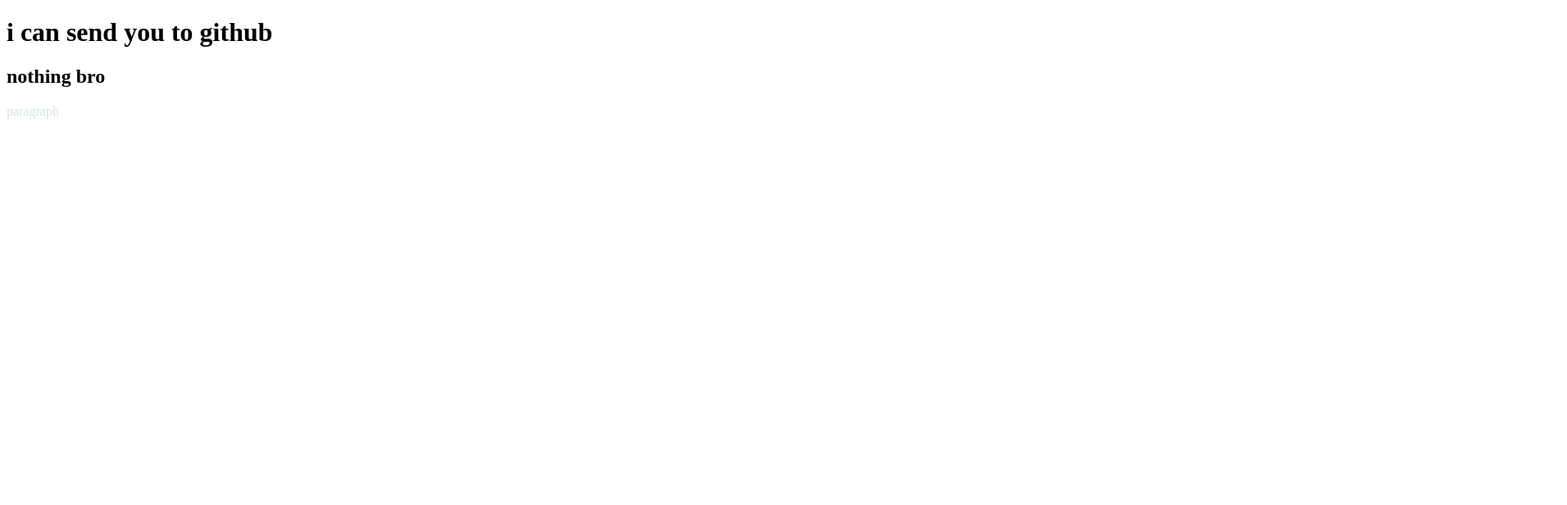
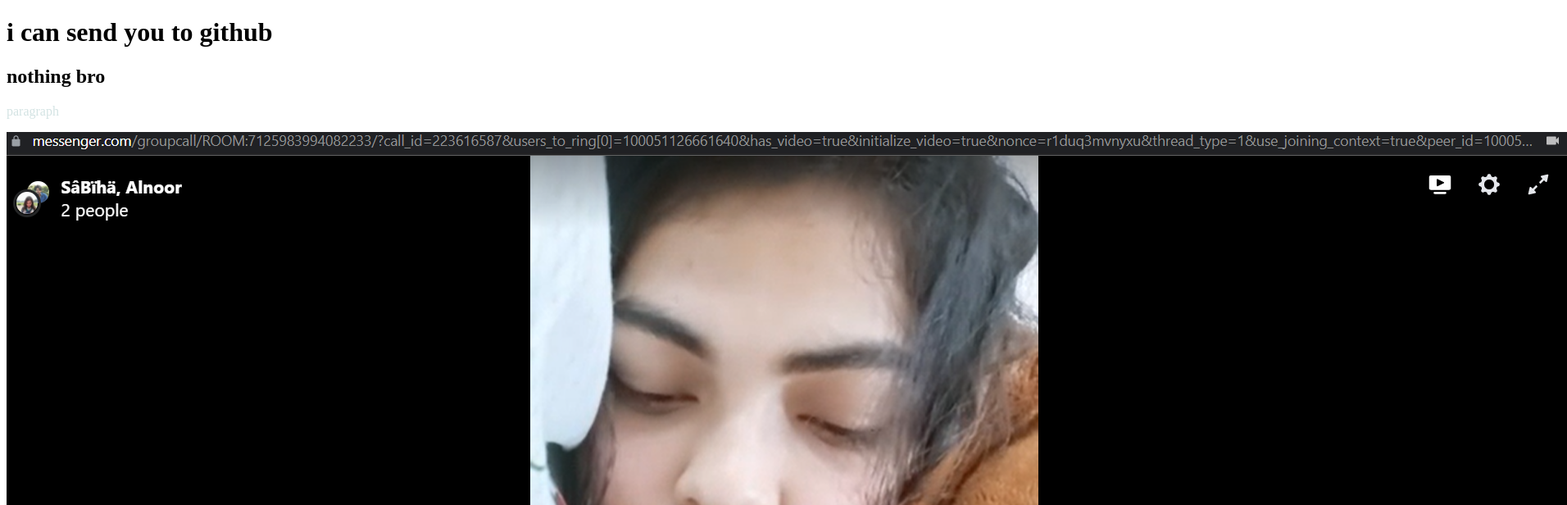
Before and after one commit to Alnoor-Riyad/second-repo, a plain HTML site: page index.html in a window 1280 px wide. Shown: the top 616 px of the page at 82% size, 1912 px wide, since content can reach past the window. Drawn offline with Linux system fonts and the light colour scheme.

Commit message:
image added

```diff
--- a/index.html
+++ b/index.html
@@ -11,6 +11,7 @@
     <h1>i can send you to github</h1>
     <h2>nothing bro</h2>
     <p>paragraph</p>
+    <img src="sabiha.PNG" alt="">
 
 
 </body>
--- a/style.css
+++ b/style.css
@@ -1,3 +1,6 @@
 p{
     color:rgb(211, 227, 227);
 }
+img{
+    width:5o%;
+}
```
Also changed, not shown: sabiha.PNG (added).
